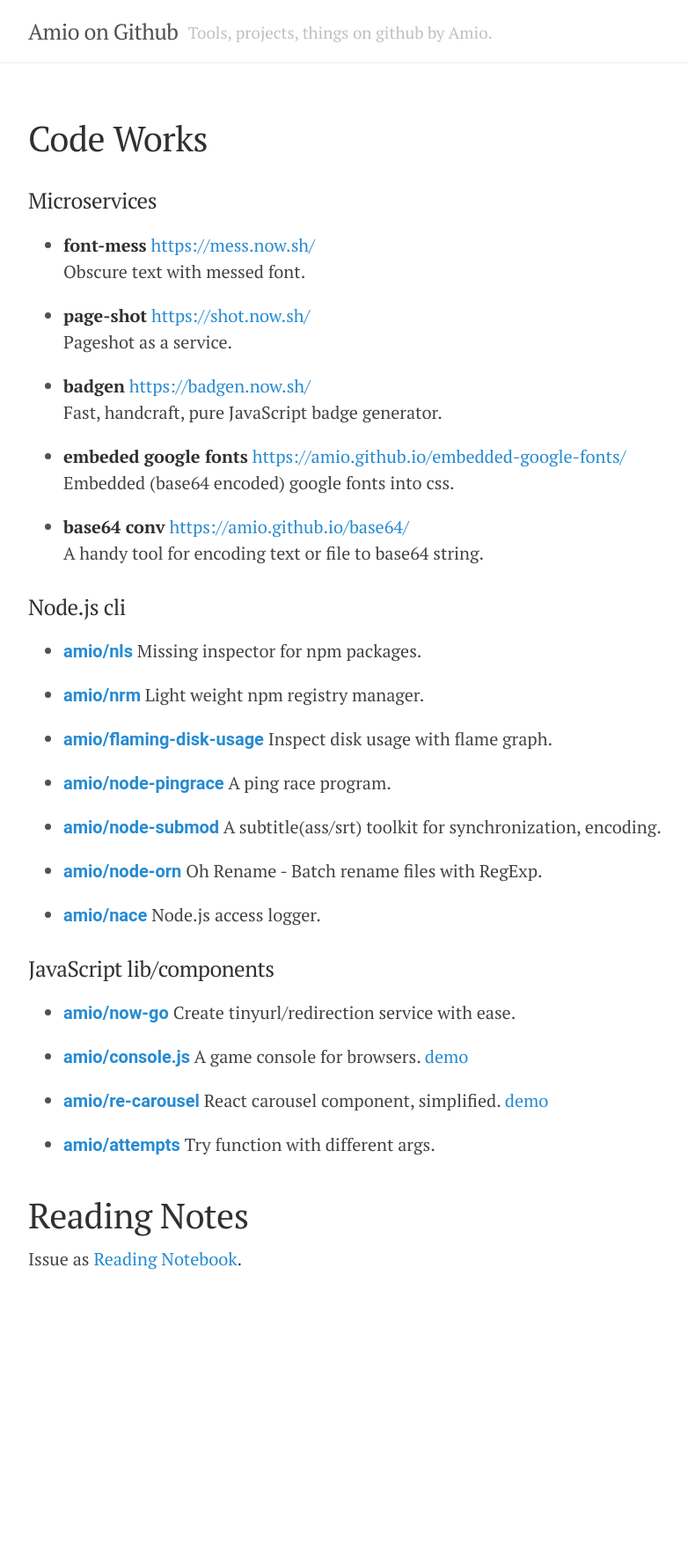
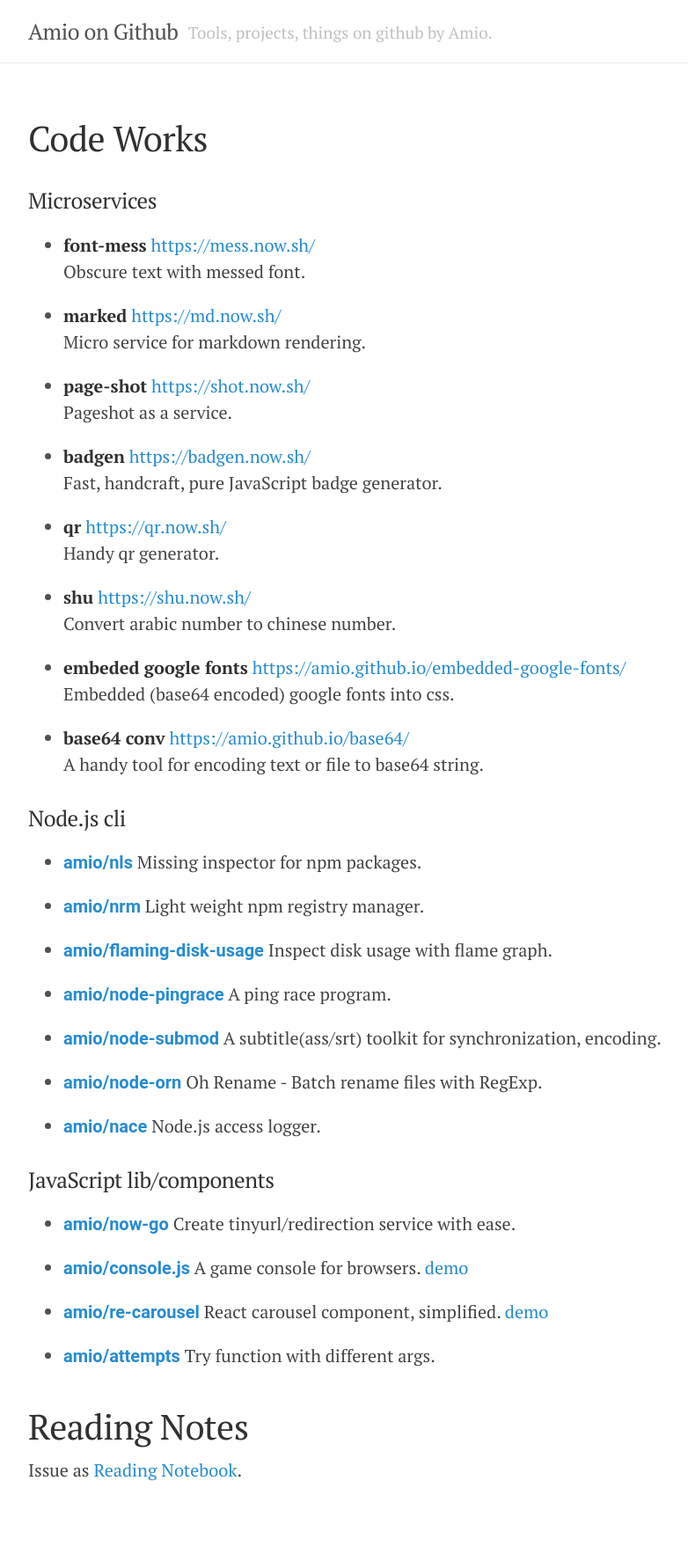
Before and after one commit to amio/amio.github.com, a Jekyll site: the page built from index.md, in a window 1280 px wide. Shown: the whole page at 88% size, without its empty margins (248-1030 px from the left). Built offline with Jekyll 4.4.1, drawn with Linux system fonts in a browser that asks for light colours; before the commit the page ends 1526 px from its top, so only the background shows below that.

Commit message:
Add md.now.sh, shu.now.sh, qr.now.sh

```diff
--- a/index.md
+++ b/index.md
@@ -15,11 +15,20 @@ title : Code Works
 - **font-mess** [https://mess.now.sh/](https://mess.now.sh/)
   Obscure text with messed font.
 
+- **marked** [https://md.now.sh/](https://md.now.sh/)
+  Micro service for markdown rendering.
+
 - **page-shot** [https://shot.now.sh/](https://shot.now.sh/)
   Pageshot as a service.
 
 - **badgen** [https://badgen.now.sh/](https://badgen.now.sh/)
   Fast, handcraft, pure JavaScript badge generator.
+
+- **qr** [https://qr.now.sh/](https://qr.now.sh/)
+  Handy qr generator.
+
+- **shu** [https://shu.now.sh/](https://shu.now.sh/)
+  Convert arabic number to chinese number.
 
 - **embeded google fonts** [https://amio.github.io/embedded-google-fonts/](https://amio.github.io/embedded-google-fonts/)
   Embedded (base64 encoded) google fonts into css.
```
